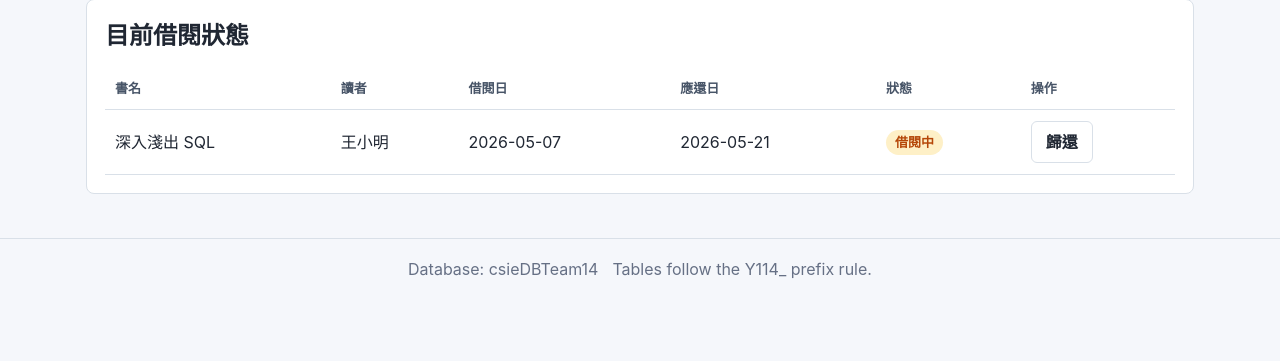
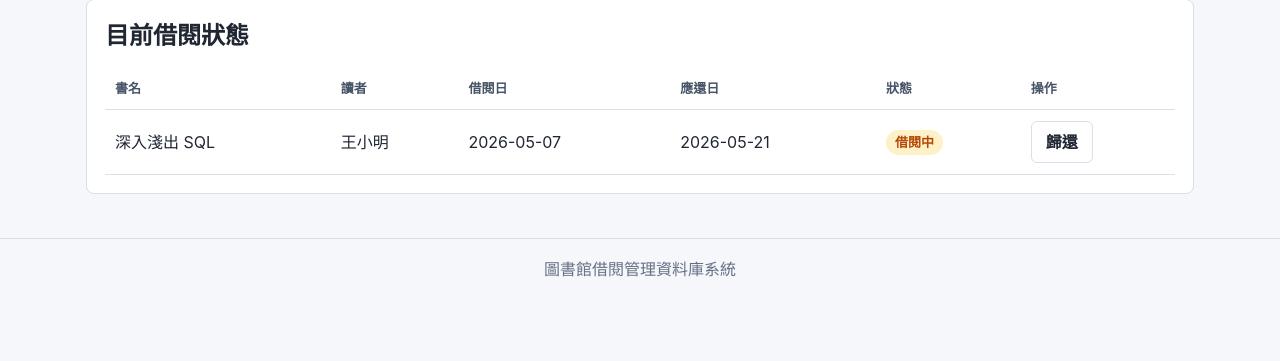
Before and after one commit to 41243212/library-borrowing-system, a PHP site: page /index.php in a window 1280 px wide. Shown: the part 341-702 px from the top of the page. Run offline with PHP 8.4, Linux system fonts and the light colour scheme; a user stored in the database is signed in; data comes from the database, SQL or seed files in the repository.

Commit message:
Refresh seed data and UTF-8 metadata

```diff
--- a/src/partials/footer.php
+++ b/src/partials/footer.php
@@ -1,7 +1,7 @@
-    </main>
-    <footer class="footer">
-        <span>Database: csieDBTeam14</span>
-        <span>Tables follow the Y114_ prefix rule.</span>
-    </footer>
+</main>
+<footer class="footer">
+    <span>圖書館借閱管理資料庫系統</span>
+</footer>
 </body>
+
 </html>
--- a/src/partials/header.php
+++ b/src/partials/header.php
@@ -4,12 +4,14 @@ $pageTitle = $pageTitle ?? 'Library Borrowing System';
 ?>
 <!doctype html>
 <html lang="zh-Hant">
+
 <head>
     <meta charset="utf-8">
     <meta name="viewport" content="width=device-width, initial-scale=1">
-    <title><?= h($pageTitle) ?> | csieDBTeam14</title>
+    <title><?= h($pageTitle) ?> | 圖書館借閱管理系統</title>
     <link rel="stylesheet" href="/assets/styles.css">
 </head>
+
 <body>
     <header class="topbar">
         <a class="brand" href="/index.php">圖書館借閱管理</a>
@@ -22,7 +24,8 @@ $pageTitle = $pageTitle ?? 'Library Borrowing System';
                     <a href="/admin.php">管理後台</a>
                     <a href="/reports.php">報表</a>
                 <?php endif; ?>
-            <span class="user-chip"><?= h($currentUser['username']) ?> · <?= h(role_label($currentUser['role'])) ?></span>
+                <span class="user-chip"><?= h($currentUser['username']) ?> ·
+                    <?= h(role_label($currentUser['role'])) ?></span>
                 <a href="/logout.php">登出</a>
             <?php else: ?>
                 <a href="/login.php">登入</a>
```
Also changed, not shown: database/init.sql (+5 -3 lines). Lines whose indentation alone changed are shown as unchanged.
